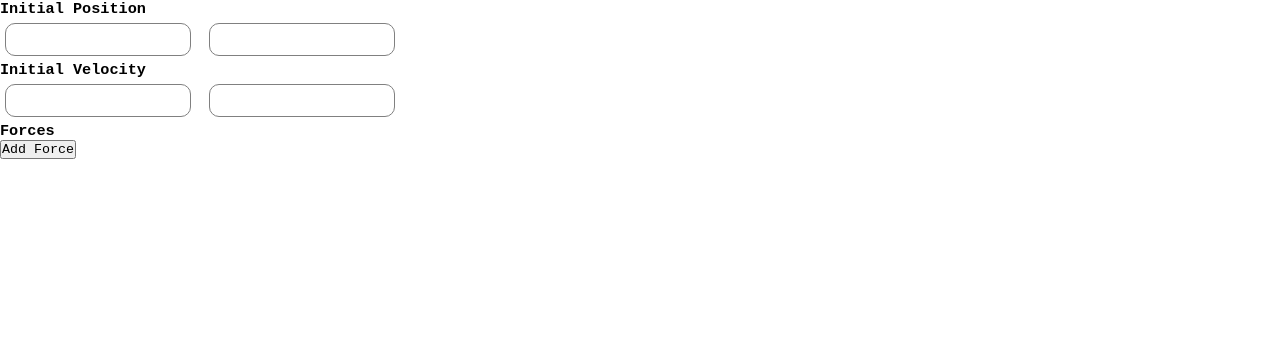
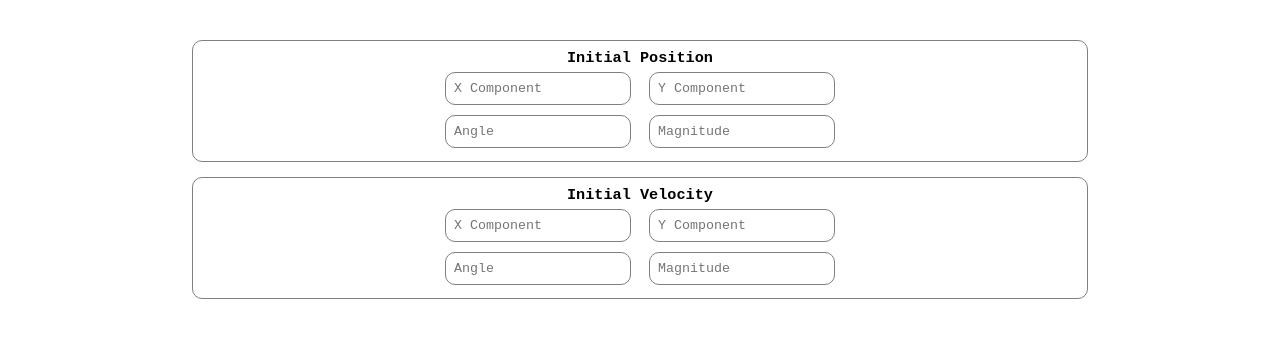
Before and after one commit to SmashMineGame/PhysicsCalculator, a plain HTML site: page index.html in a window 1280 px wide. Drawn offline with Linux system fonts and the light colour scheme.

Commit message:
vector input template js setup

```diff
--- a/index.html
+++ b/index.html
@@ -11,21 +11,20 @@
 </head>
 
 <body>
-	<h3>Initial Position</h3>
-	<input type="text" name="iniposx" />
-	<input type="text" name="iniposy" />
+	<div id="root"></div>
 
-	<h3>Initial Velocity</h3>
-	<input type="text" name="inivelx" />
-	<input type="text" name="inively" />
-
-	<h3>Forces</h3>
-	<button>Add Force</button>
-
-	<template id="newForce">
-		<h3>Force <span class="count"></span></h3>
-		<input type="number" />
-		<input type="number" />
+	<template id="template-vector-input">
+		<div class="vector-input">
+			<h3 class="name">Vector Input</h3>
+			<div class="component">
+				<input type="number" placeholder="X Component" />
+				<input type="number" placeholder="Y Component" />
+			</div>
+			<div class="trig">
+				<input type="number" placeholder="Angle" />
+				<input type="number" placeholder="Magnitude" />
+			</div>
+		</div>
 	</template>
 
 </body>
--- a/script.js
+++ b/script.js
@@ -37,3 +37,16 @@ class Particle {
 	}
 
 }
+
+window.onload = () => {
+
+	function createVectorInput(name) {
+		var vectorInput = document.getElementById("template-vector-input").content.cloneNode(true);
+		vectorInput.querySelector(".name").innerHTML = name;
+		document.getElementById("root").appendChild(vectorInput);
+		return vectorInput;
+	}
+	createVectorInput("Initial Position");
+	createVectorInput("Initial Velocity");
+
+}
--- a/style.css
+++ b/style.css
@@ -4,9 +4,22 @@
 	font-family: monospace;
 }
 
-input[type="text"] {
+#root {
+	width: 70%;
+	margin: 40px auto 0 auto;
+}
+
+input[type="number"] {
 	margin: 5px;
 	padding: 8px;
 	border-radius: 10px;
 	border: 1px solid grey;
 }
+
+.vector-input {
+	border: 1px solid grey;
+	border-radius: 10px;
+	padding: 8px;
+	text-align: center;
+	margin-bottom: 15px;
+}
```
